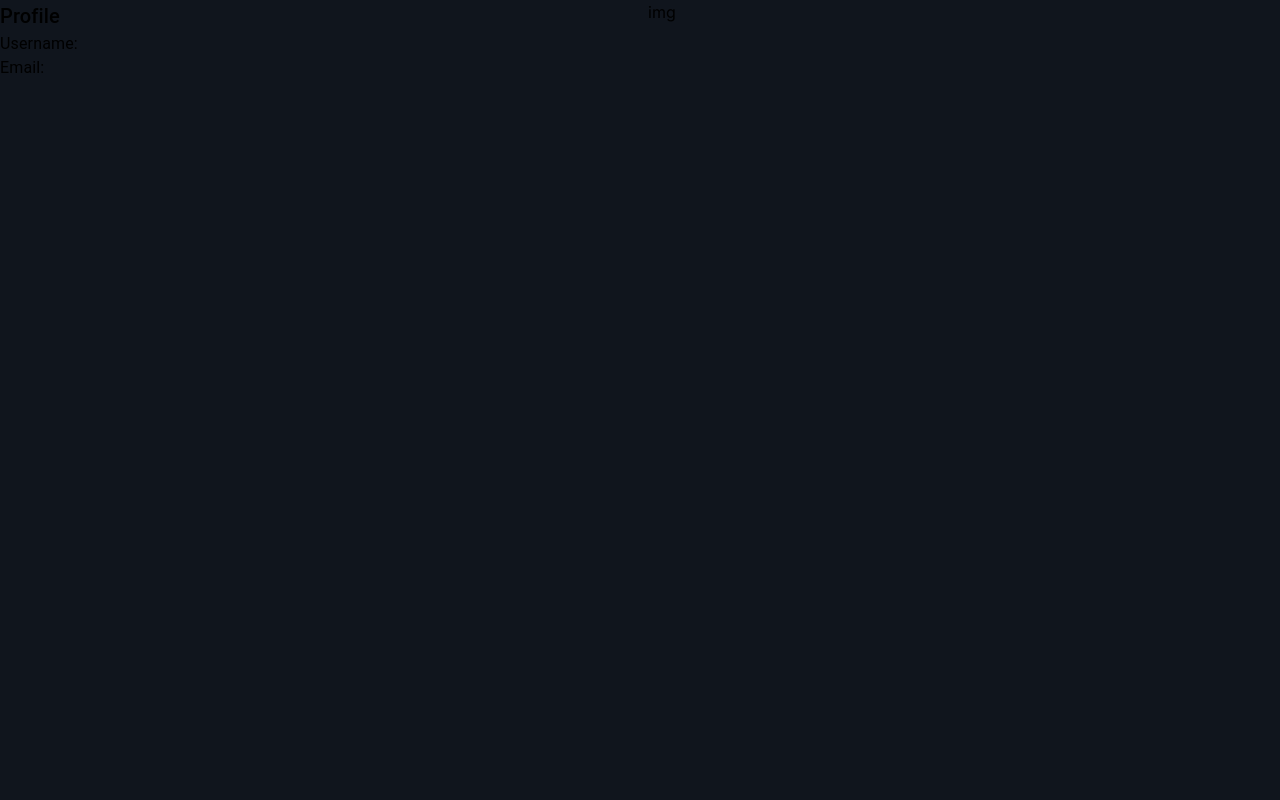
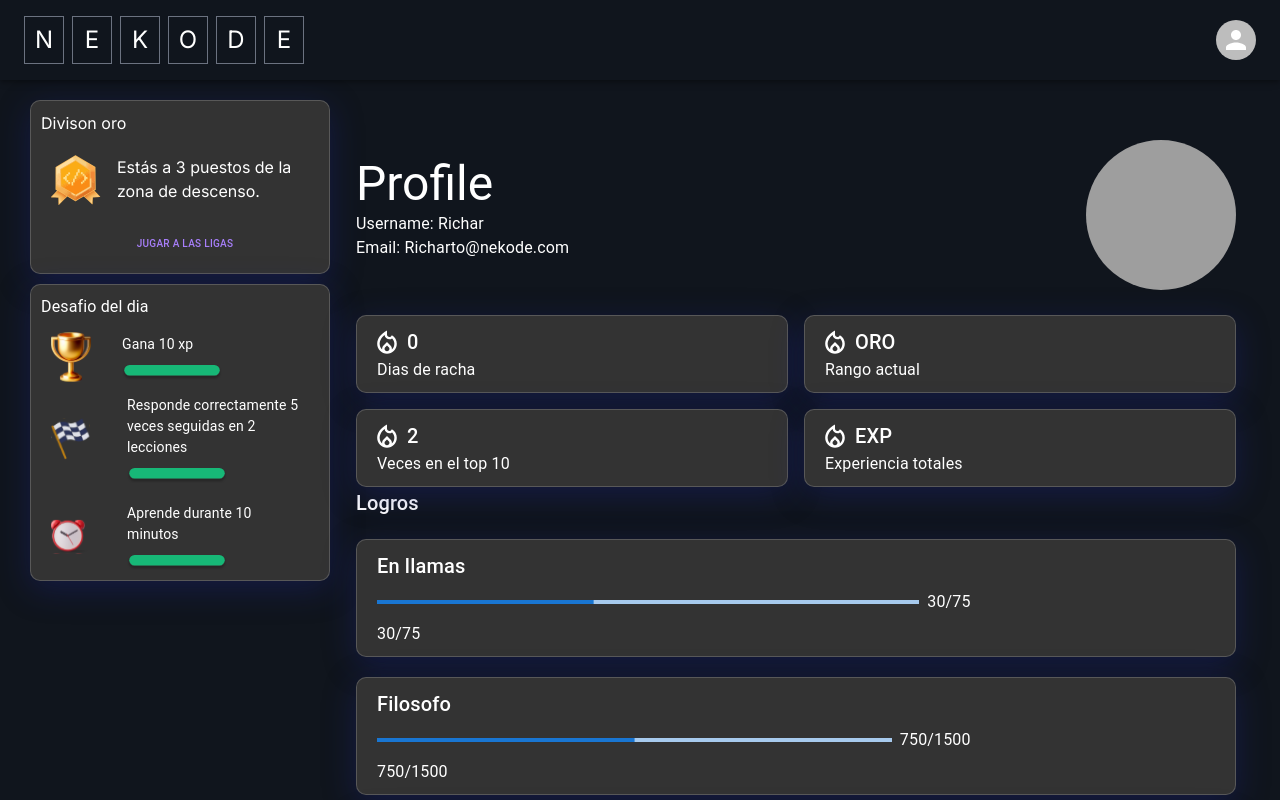
Before and after one commit to No-Country/s13-02-m-node-react, a Next.js app in the folder frontend/: page /profiles in a window 1280 px wide. Shown: the top 800 px of the page. Built offline with nearby package versions, Linux system fonts and the light colour scheme; grey boxes are pictures that could not be loaded.

Commit message:
Agregado componente de perfil y cambios en la página de inicio

```diff
--- a/frontend/src/app/(auth)/profiles/page.jsx
+++ b/frontend/src/app/(auth)/profiles/page.jsx
@@ -1,7 +1,41 @@
 import Profile from "@/components/profile/Profile"
+import { CardHome } from "@/components/cardHome/CardHome"
+import Languages from "@/components/buttons/Languages"
+import CardDefLenguajeHome from "@/components/cardDefLenguajeHome/CardDefLenguajeHome"
+import HeartCounter from "@/components/lives-counter/HeartCounter"
+import ProgressBar from "@/components/progressBar/ProgressBar"
+import Roadmap from "@/components/roadMap/RoadMap"
+import Footer from "@/components/footer/Footer"
+import NavBar from "@/components/navBar/NavBar"
+
+
 
 const pageProfile = () => {
-    return <Profile />
+    return  <>
+    <div className="w-full relative">
+      <div className="sticky top-0 z-50">
+        <NavBar />
+      </div>
+      <div className="p-2 lg:p-5">
+        <main className="grid gap-2 grid-cols-1 lg:grid-cols-4 relative">
+          <aside className="w-60 lg:w-full lg:max-w-60 xl:max-w-80 hidden lg:block lg:col-span-1 space-y-5">
+            <div className="w-full sticky top-24">
+              <CardHome />
+              <CardHome secondary={true} />
+            </div>
+          </aside>
+          <section className="w-full lg:col-span-3 flex gap-5 flex-col items-center justify-center">
+            <div className="w-full sticky top-20 z-40 bg-rich-black-500">
+
+            </div>
+          <Profile />
+
+          </section>
+        </main>
+      </div>
+      <Footer />
+    </div>
+  </>
   }
 
   export default pageProfile
--- a/frontend/src/app/page.js
+++ b/frontend/src/app/page.js
@@ -12,6 +12,7 @@ import Footer from '@/components/footer/Footer'
 import NavBar from '@/components/navBar/NavBar'
 import axios from 'axios'
 import { useEffect, useState } from 'react'
+
 //Agregado por vicky
 // import { Provider } from 'react-redux'
 // import {store} from '../redux/store'
@@ -81,6 +82,7 @@ export default function Home() {
                 </div>
                 <Languages data={stacks} onLanguageSelect={handleLanguageSelect} />
                 <CardDefLenguajeHome />
+
                 <Roadmap selectedLanguageId={selectedLanguageId ? selectedLanguageId : "616c8a2c-1c9b-4b4d-a0ab-6bd7f962bf0d"} />
               </section>
             </main>
--- a/frontend/src/components/cardHome/CardHome.jsx
+++ b/frontend/src/components/cardHome/CardHome.jsx
@@ -213,14 +213,22 @@ export const CardHome = ({ secondary }) => {
           >
             <Link href={"/ranks"}>
               <Button
-                variant="contained"
+
                 sx={{
+                  variant: "outlined",
                   color: "#A87FFB",
                   borderRadius: "10px",
                   padding: "5px",
                   margin: "5px",
+                  width: "100%",
+
 
                   fontSize: "10px",
+                  "&:hover": {
+                    backgroundColor: "#A87FFB",
+                    color: "white",
+                  },
+
                 }}
               >
                 Jugar a las ligas
--- a/frontend/src/components/login/Login.jsx
+++ b/frontend/src/components/login/Login.jsx
@@ -7,12 +7,7 @@ import { useAuthHandler } from '@/utils/services/hooksAuth'
 
 const Login = () => {
   const authHook = useAuthHandler()
-<<<<<<< HEAD
-  console.log(authHook)
 
-=======
-
->>>>>>> origin/dev-front
   return (
       <form
         onSubmit={authHook.loginHandler}
--- a/frontend/src/components/mobileMenu/MobileMenu.jsx
+++ b/frontend/src/components/mobileMenu/MobileMenu.jsx
@@ -40,7 +40,7 @@ export default function MobileMenu() {
         </MenuItem>
         <MenuItem className='gap-4'>
           <PersonIcon />
-          <Link href={'/account'}>Perfil</Link>
+          <Link href={'/profiles'}>Perfil</Link>
         </MenuItem>
         <Divider />
         <MenuItem className=''>
--- a/frontend/src/components/navBar/NavBar.jsx
+++ b/frontend/src/components/navBar/NavBar.jsx
@@ -8,6 +8,7 @@ import Logo from '../logo/Logo'
 import Pet from '../pet/Pet'
 import MobileMenu from '../mobileMenu/MobileMenu'
 import { useSelector } from 'react-redux'
+import Link from 'next/link'
 
 function NavBar() {
   const [isMobileMenuOpen, setIsMobileMenuOpen] = useState(false)
@@ -47,6 +48,7 @@ function NavBar() {
           {/* Botón de menú móvil (reemplaza al Avatar) */}
           {isMobileView ? (
             <IconButton
+            color='inherit'
               sx={{ p: 0 }}
               className='md:hidden text-white'
               onClick={toggleMobileMenu}
@@ -54,12 +56,14 @@ function NavBar() {
               {isMobileMenuOpen ? <CloseIcon /> : <MenuIcon />}
             </IconButton>
           ) : (
+            <Link href={"/profiles"}>
             <IconButton
               sx={{ p: 0 }}
               className='hidden md:flex' /* Solo visible en dispositivos de tamaño medio y grande */
             >
               <Avatar className='h-12 w-12'>{avt}</Avatar>
             </IconButton>
+            </Link>
           )}
           {/* Contenido del menú móvil */}
           {isMobileMenuOpen && (
--- a/frontend/src/components/profile/Profile.jsx
+++ b/frontend/src/components/profile/Profile.jsx
@@ -2,10 +2,13 @@
 import React from 'react'
 import Link from 'next/link'
 import axios from 'axios'
-import {Box, Grid, Paper, Typography, Button
+import {Box, Grid, Paper, Typography, Button,Avatar,Container
 } from '@mui/material'
 import { errorAuthManagement } from '../../utils/services/hooksAuth'
 import { useRouter } from 'next/router'
+import ProgressBar from '../progressBar/ProgressBar'
+import Image from "next/image";
+import fire from "/public/fire.svg";
 
 
 
@@ -15,32 +18,167 @@ import { useRouter } from 'next/router'
 
 
 const Profile = () => {
+    const dataCardPrimary = [{
+        firts: '0',
+        data: 'Dias de racha',
+    },
+    {
+        firts: 'ORO',
+        data: 'Rango actual',
+    },
+    {
+        firts: '2',
+        data: 'Veces en el top 10',
+    },
+    {
+        firts: 'EXP',
+        data: 'Experiencia totales',
+    }]
+  const dataSecondary = [
+    {
+        title: 'En llamas',
+        data: '30/75',
+    },
+    {
+        title: 'Filosofo',
+        data: '750/1500',
+    },
+    {
+        title: 'Leyenda',
+        data: '0/100',
+    },
+    {
+        title: 'Inteligente',
+        data: '2/10',
+    }
+  ]
+
+
+    return (
+       <Container
+       sx={{
+        display: 'flex',
+        flexDirection: 'column',
+        justifyContent: 'center',
+        alignItems: 'center',
+
+       }}
+       >
+              <Grid container spacing={2}
+              sx={{
+                justifyContent: "space-between",
+                marginTop: "20px",
+                marginBottom: "25px",
 
 
 
-    return (
-       <Box>
-              <Grid container spacing={2}>
+
+
+              }}
+              >
                 <Grid item xs={12} md={6} >
 
                     <Grid>
-                      <Typography variant="h6">Profile</Typography>
-                      <Typography variant="body1">Username: {localStorage.getItem('username')}</Typography>
-                      <Typography variant="body1">Email: {localStorage.getItem('email')}</Typography>
+                      <Typography color={"white"} variant="h3">Profile</Typography>
+                      <Typography color={"white"} variant="body1">Username: Richar  {localStorage.getItem('username')}</Typography>
+                      <Typography color={"white"} variant="body1">Email: Richarto@nekode.com {localStorage.getItem('email')}</Typography>
                       </Grid>
 
 
                 </Grid>
-                <Grid item xs={12} md={6}
+
+
+
+                      <Avatar
+                        alt="Remy Sharp"
+                        src="/static/images/avatar/1.jpg"
+                        sx={{ width: 150, height: 150 }}
+                      />
+
+
+                </Grid>
+                <Grid spacing={2}
+                container
+
                 >
 
 
-                      <span>img</span>
-                     </Grid>
-                </Grid>
 
 
-       </Box>
+{
+    dataCardPrimary.map((item, index) => {
+        return (
+            <Grid item xs={12} md={6} key={index}>
+                <Paper
+                    sx={{
+
+                        backgroundColor: "#333333",
+                        boxShadow: "0 8px 32px 0 rgba( 31, 38, 135, 0.37 )",
+                        backdropFilter: "blur(4px)",
+                        WebkitBackdropFilter: "blur(4px)",
+                        border: "1px solid rgba( 255, 255, 255, 0.18 )",
+                        borderRadius: "10px",
+                        display: 'flex',
+                        flexDirection: 'column',
+                        padding: "10px",
+                        paddingLeft: "20px",
+
+                    }}
+                >
+                    <Typography sx={{display : "flex",gap: "10px"
+                    }} color={"white"} variant="h6"> <Image src={fire} alt="oro" width={20} height={20} /> {item.firts}</Typography>
+                    <Typography color={"white"} variant="body1">{item.data}</Typography>
+                </Paper>
+            </Grid>
+        )
+    })
+}
+
+
+
+
+</Grid>
+<Grid container
+>
+    <Typography marginBottom={"20px"} color={"white"} variant="h6">Logros</Typography>
+<Grid item xs={12}  >
+   {
+         dataSecondary.map((item, index) => {
+              return (
+                <Paper
+                     key={index}
+                     sx={{
+                          backgroundColor: "#333333",
+                          boxShadow: "0 8px 32px 0 rgba( 31, 38, 135, 0.37 )",
+                          backdropFilter: "blur(4px)",
+                          WebkitBackdropFilter: "blur(4px)",
+                          border: "1px solid rgba( 255, 255, 255, 0.18 )",
+                          borderRadius: "10px",
+                          display: 'flex',
+                          flexDirection: 'column',
+                          padding: "10px",
+                          paddingLeft: "20px",
+                          marginBottom: "20px"
+                     }}
+                >
+                     <Typography color={"white"} variant="h6">{item.title}</Typography>
+                     <ProgressBar value={item.data.split('/')[0] * 100 / item.data.split('/')[1]}
+
+                        data={item.data}
+                     />
+                     <Typography color={"white"} variant="body1">{item.data}</Typography>
+                </Paper>
+              )
+         })
+   }
+</Grid>
+</Grid>
+
+
+
+              </Container>
+
+
     )
     }
 
```
Also changed, not shown: frontend/public/fire.svg (added).
